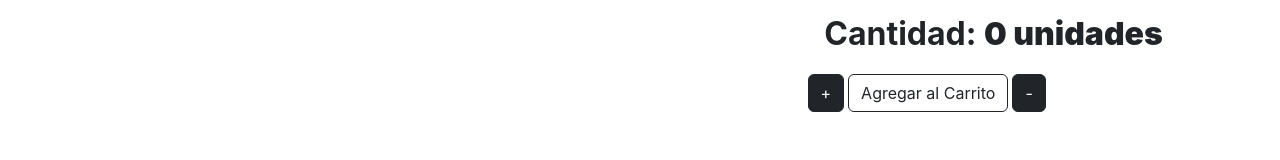
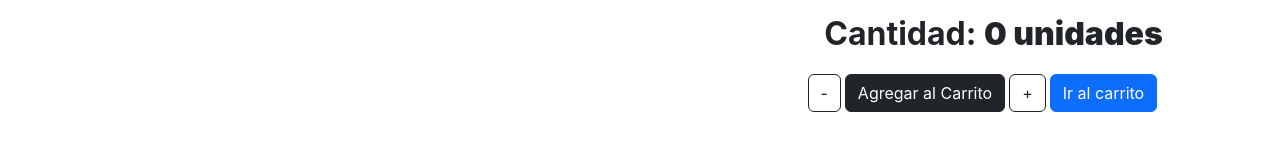
Before and after one commit to Frankstein97/FranksteinCafe, a React (Create React App) app: page /detail/1 in a window 1280 px wide. Shown: the part 640-800 px from the top of the page. Built offline with nearby package versions, Linux system fonts and the light colour scheme.

Commit message:
sincronizando counter

```diff
--- /dev/null
+++ b/src/components/itemCount/ItemCount.jsx
@@ -0,0 +1,29 @@
+import './style.css'
+import { Link } from 'react-router-dom'
+
+
+export const ItemCount = ({stock, setItemCount, itemCount}) => {
+
+
+  const add = () => itemCount < stock ? setItemCount (itemCount+1) :alert ("No hay stock disponible");
+  const subtract = () => itemCount > 0 ? setItemCount (itemCount-1) :alert ("Elija la cantidad que desea sumar al carrito");
+  let addToCart = () => itemCount > 0 ? alert (`Usted agrego ${itemCount} al carrito`) : addToCart.disabled = true;
+
+
+  const goToCart = () => {
+    console.log (itemCount)
+  }
+
+
+  return (
+    <>
+        <div className='itemCountContainer_botons'>
+            <button className="btn btn-outline-dark m-1" onClick={subtract}>-</button>
+            <button className='btn btn-dark' onClick={addToCart}>Agregar al Carrito</button>
+            <button className="btn btn-outline-dark m-1" onClick={add}>+</button>
+            <Link to={'/cart'}><button className='btn btn-primary' onClick={goToCart}>Ir al carrito </button> </Link>
+
+        </div>
+    </>
+  )
+}
--- a/src/components/itemDetail/ItemDetail.jsx
+++ b/src/components/itemDetail/ItemDetail.jsx
@@ -1,24 +1,13 @@
 import './style.css'
 import { useState } from 'react'
-
+import { ItemCount } from '../itemCount/ItemCount'
 
 const ItemDetail = ({title, price, description, category, stock, img }) => {
   const [itemCount, setItemCount] = useState(0)
 
 
-  //TODO ESTO LO VA A TENER QUE TENER EL ITEMCOUNT AL QUE LE VOY A PASAR EL PRODUCT.STOCK COMO PROP
-  const add = () => itemCount < stock ? setItemCount (itemCount+1) :alert ("No hay stock disponible");
-  const subtract = () => itemCount > 0 ? setItemCount (itemCount-1) :alert ("Elija la cantidad que desea sumar al carrito");
-  let addToCart = () => itemCount > 0 ? alert (`Usted agrego ${itemCount} al carrito`) : addToCart.disabled = true;
-
-
   return (
     <>
-    {/* {product.map ((product) =>  ( */}
-
-
-
-
     <div className='col-12 col-sm-6'>
       <div className="item-image text-center">
         <img src={img} className="img-fluid rounded mx-auto d-block" alt={title}/>
@@ -36,13 +25,11 @@ const ItemDetail = ({title, price, description, category, stock, img }) => {
           </div>
           <p className="card-description">{description}</p>
       </div>
+
       <div className='col-md-3 offset-md-3'>
+
           <span className="badge text-dark text-center mb-2"> Cantidad: <strong>{itemCount} unidades</strong> </span>
-            <div className='itemCountContainer_botons'>
-            <button className="btn btn-dark m-1" onClick={add}>+</button>
-            <button className='btn btn-outline-dark' onClick={addToCart}>Agregar al Carrito</button>
-            <button className="btn btn-dark m-1" onClick={subtract}>-</button>
-            </div>
+           <ItemCount setItemCount={setItemCount} itemCount={itemCount} stock={stock}/>
       </div>
     </div>
 
--- a/src/components/sectionHome/SectionProducts.jsx
+++ b/src/components/sectionHome/SectionProducts.jsx
@@ -33,7 +33,7 @@ const SectionProducts = () => {
     <div className='mb-5' style={{marginLeft:"200px"}}>
 
           <h2 className="item-title">Filtrados</h2>
-          <Link to={'products'}>
+          <Link to={'category/Filtrados'}>
           <button className="badge text-bg-dark mb-4"><span>Ir a ver ► </span></button>
           </Link>
           <div className='item-info'>
--- a/src/pages/itemDetailContainer/ItemDetailContainer.jsx
+++ b/src/pages/itemDetailContainer/ItemDetailContainer.jsx
@@ -22,20 +22,13 @@ const getProducts = new Promise((resolve, reject) => {
 
 });
 
+<div class="d-flex justify-content-center">
+  <div class="spinner-border" role="status">
+    <span class="visually-hidden">Loading...</span>
+  </div>
+</div>
     return (
       <>
-          {/* <div className='itemDetailContainer'>
-            <div className='textTop'>
-             <p> ¡Si tenes alguna duda consulta primero!</p>
-            </div> */}
-      {/* {
-       loading ? <div class="d-flex justify-content-center">
-       <div class="spinner-border" role="status">
-         <span class="visually-hidden">Loading...</span>
-       </div>
-    //  </div> : <ItemDetail item={data}></ItemDetail>
-      } */}
-          {/* </div> */}
           <ItemDetailList product = {itemDetail}  />
       </>
 
```
Also changed, not shown: public/logo192.png (deleted), public/logo512.png (deleted), src/components/itemCount/style.css (added).
